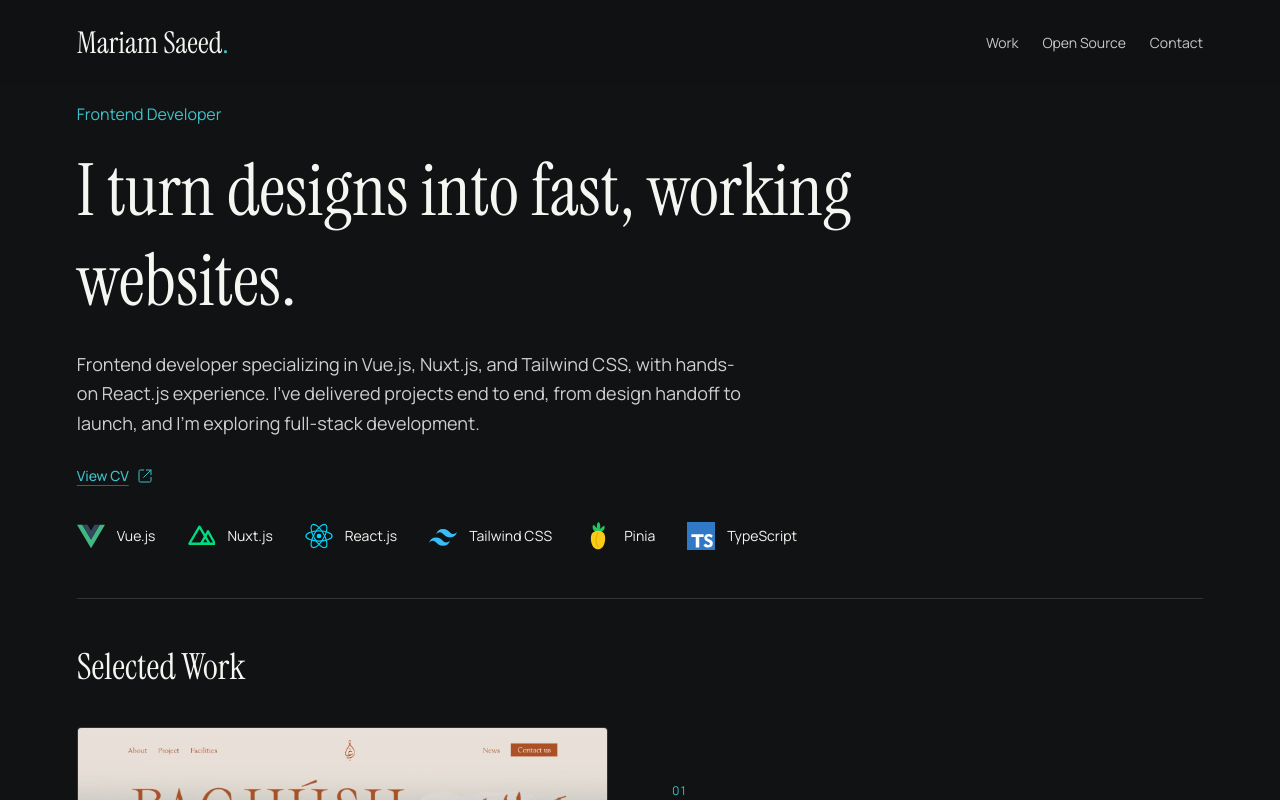
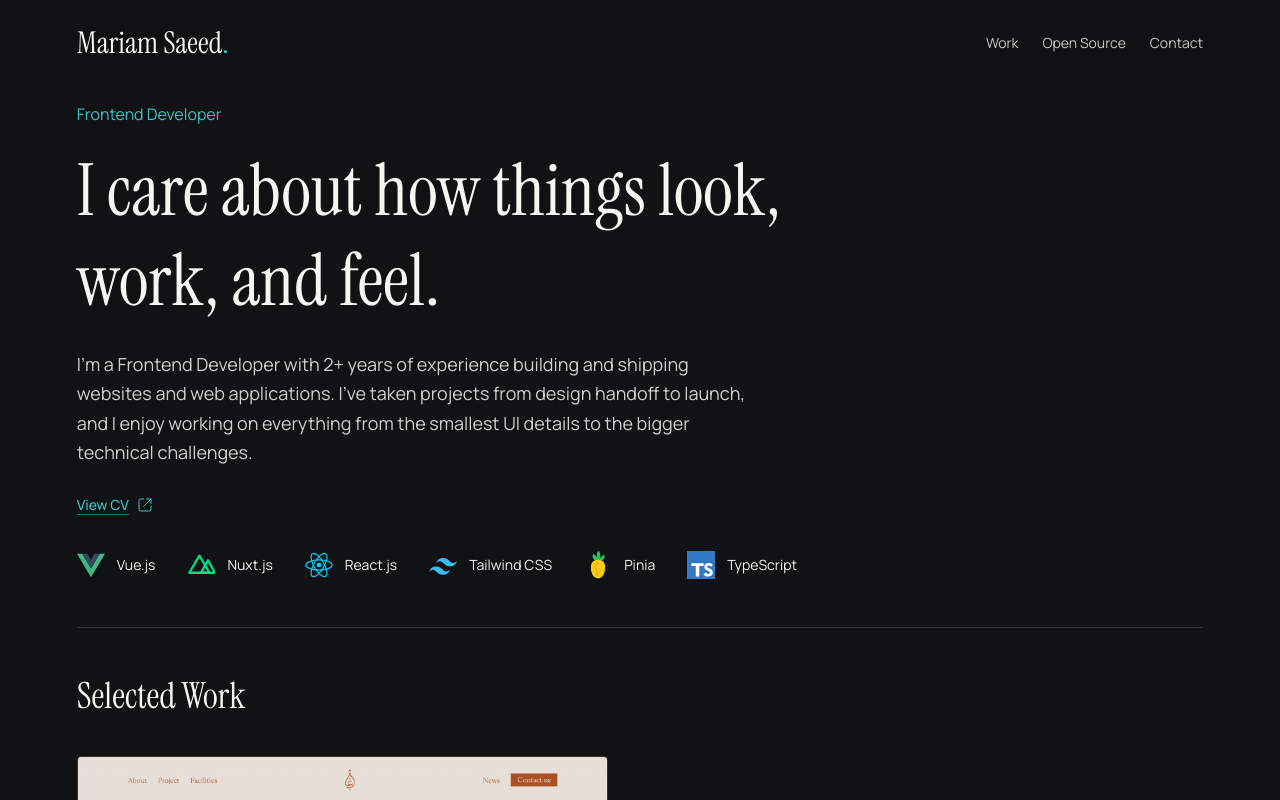
Before and after one commit to Mariam-Saeed/portfolio, a Next.js app: page / in a window 1280 px wide. Shown: the top 800 px of the page. Built offline with nearby package versions, Linux system fonts and the light colour scheme.

Commit message:
content: refinee portfolio copy

```diff
--- a/src/app/layout.tsx
+++ b/src/app/layout.tsx
@@ -20,7 +20,7 @@ const instrumentSerif = Instrument_Serif({
 export const metadata: Metadata = {
   title: "Mariam Saeed | Frontend Developer",
   description:
-    "Frontend Developer specializing in Vue.js, Nuxt.js, and modern web development. Explore my projects, technical skills, and open-source contributions.",
+    "Explore selected work, open-source contributions, and my experience in frontend development.",
 };
 
 import type { ReactNode } from "react";
@@ -32,7 +32,9 @@ export default function RootLayout({ children }: { children: ReactNode }) {
       className="h-full scroll-smooth motion-reduce:scroll-auto"
       data-scroll-behavior="smooth"
     >
-      <body className={`${manrope.variable} ${instrumentSerif.variable} font-sans antialiased`}>
+      <body
+        className={`${manrope.variable} ${instrumentSerif.variable} font-sans antialiased`}
+      >
         {children}
       </body>
     </html>
--- a/src/components/sections/hero/Hero.tsx
+++ b/src/components/sections/hero/Hero.tsx
@@ -14,7 +14,7 @@ export function Hero() {
         <p className="text-sm font-normal text-accent md:text-base">{role}</p>
         <h1
           id="hero-heading"
-          className="mt-4 max-w-4xl font-serif text-4xl leading-tight font-normal text-foreground sm:mt-5 sm:text-5xl md:text-6xl lg:text-7xl"
+          className="mt-4 max-w-3xl font-serif text-4xl leading-tight font-normal text-foreground sm:mt-5 sm:text-5xl md:text-6xl lg:text-7xl"
         >
           {hero.title}
         </h1>
--- a/src/data/site.ts
+++ b/src/data/site.ts
@@ -3,10 +3,10 @@ export const siteConfig = {
   role: "Frontend Developer",
 
   hero: {
-    title: "I turn designs into fast, working websites.",
+    title: "I care about how things look, work, and feel.",
     highlight: "websites.",
     description:
-      "Frontend developer specializing in Vue.js, Nuxt.js, and Tailwind CSS, with hands-on React.js experience. I've delivered projects end to end, from design handoff to launch, and I'm exploring full-stack development.",
+      "I'm a Frontend Developer with 2+ years of experience building and shipping websites and web applications. I've taken projects from design handoff to launch, and I enjoy working on everything from the smallest UI details to the bigger technical challenges.",
     note: "Building\nthe web\none project\nat a time.",
   },
 
```
